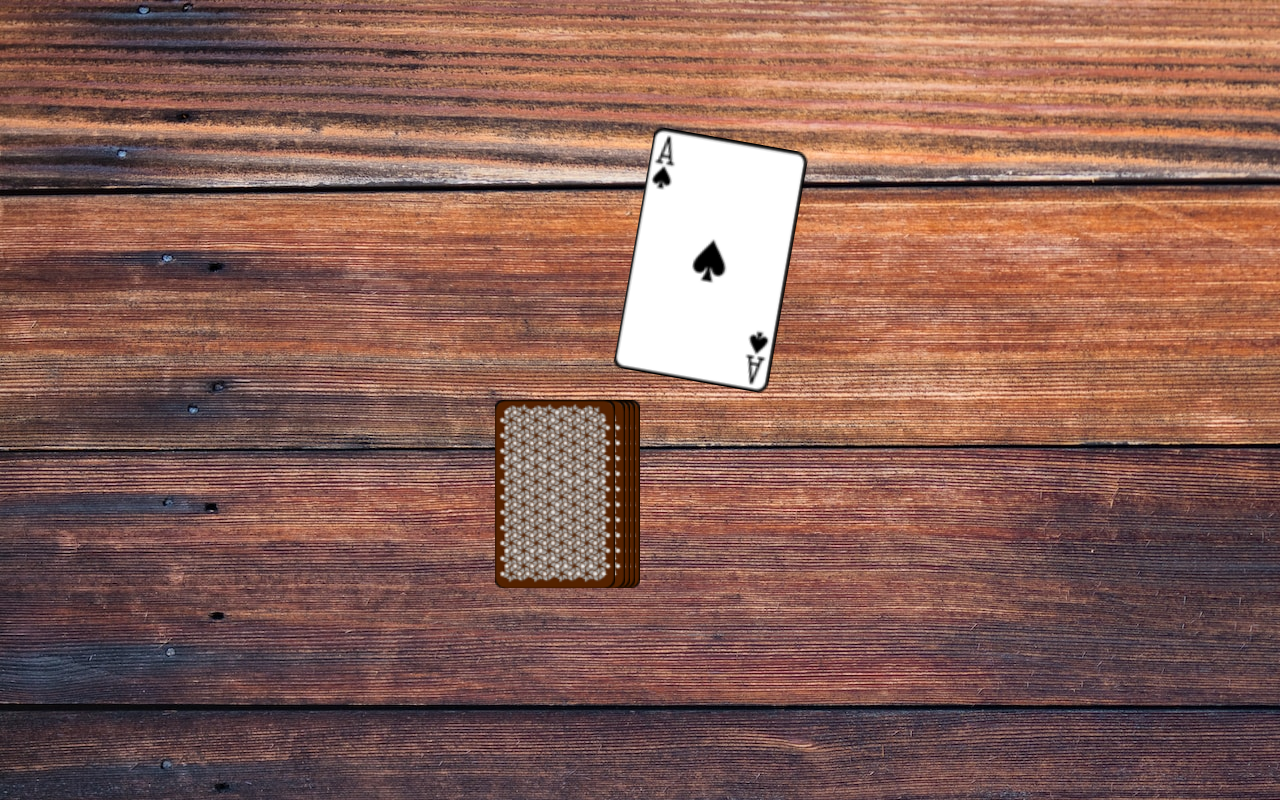
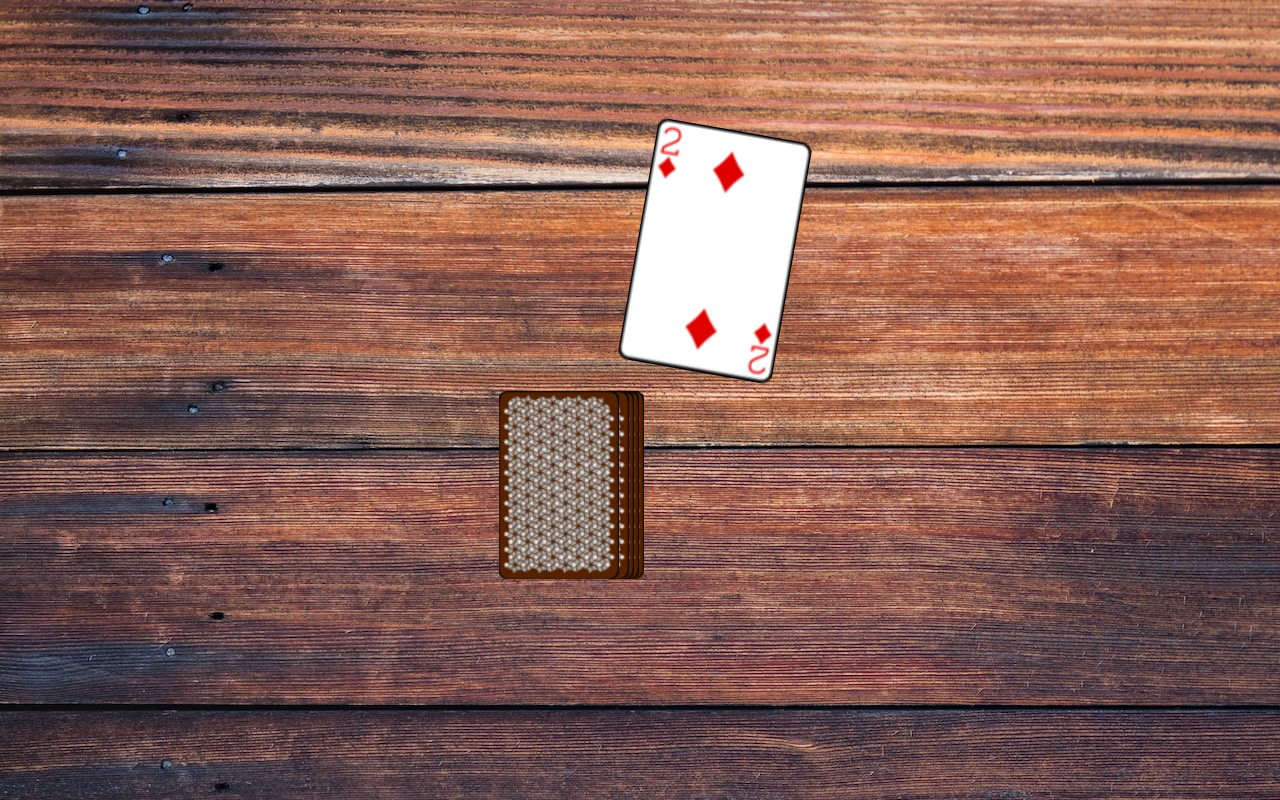
Before and after one commit to RafaelTauschek/ringoffire, an Angular app: page /game in a window 1280 px wide. Both pictures are taken after a click on the picture 555 px from the left and 493 px from the top of the page. Built offline with nearby package versions, Linux system fonts and the light colour scheme.

Commit message:
card animation and card randomizer, added player component

```diff
--- a/src/app/app.module.ts
+++ b/src/app/app.module.ts
@@ -5,12 +5,14 @@
 import { AppComponent } from './app.component';
 import { StartScreenComponent } from './start-screen/start-screen.component';
 import { GameComponent } from './game/game.component';
+import { PlayerComponent } from './player/player.component';
 
 @NgModule({
   declarations: [
     AppComponent,
     StartScreenComponent,
-    GameComponent
+    GameComponent,
+    PlayerComponent
   ],
   imports: [
     BrowserModule,
--- a/src/app/game/game.component.html
+++ b/src/app/game/game.component.html
@@ -1,9 +1,17 @@
 <div class="field">
 
     <div class="card-stack">
-        <img [ngStyle]="{'right.px': i * 5}" *ngFor="let c of [0, 1, 2, 3]; let i = index;" src="assets/img/cards/card_cover.png">
+        <!-- Card stack -->
+        <img [ngStyle]="{'right.px': i * 5}" *ngFor="let c of [0, 1, 2, 3]; let i = index;"
+            src="assets/img/cards/card_cover.png">
         <img (click)="takeCard()" class="top-card" style="right: 25px" src="assets/img/cards/card_cover.png">
-        <img (click)="takeCard()" *ngIf="pickCardAnimation" class="pick-card" style="right: 25px" src="assets/img/cards/ace_1.png">
+
+        <!-- Stack of played cards -->
+        <img *ngFor="let c of game.playedCards" class="played-cards" src="/assets/img/cards/{{ c }}.png">#
+
+        <!--Current card (animation) -->
+        <img (click)="takeCard()" *ngIf="pickCardAnimation" class="pick-card" style="right: 25px"
+            src="assets/img/cards/{{ currentCard }}.png">
     </div>
 
 </div>
--- a/src/app/game/game.component.scss
+++ b/src/app/game/game.component.scss
@@ -26,6 +26,11 @@
     }
 }
 
+.played-cards {
+    right: 25px;
+    transform: scale(1.3) translateX(120px) translateY(-180px) rotate(10deg);
+}
+
 .pick-card {
     animation: pick-card-animation 1s ease-in-out;
     transform: scale(1.3) translateX(120px) translateY(-180px) rotate(10deg);
--- a/src/app/game/game.component.ts
+++ b/src/app/game/game.component.ts
@@ -1,14 +1,39 @@
-import { Component } from '@angular/core';
+import { Component, OnInit } from '@angular/core';
+import { Game } from 'src/models/game';
 
 @Component({
   selector: 'app-game',
   templateUrl: './game.component.html',
   styleUrls: ['./game.component.scss']
 })
-export class GameComponent {
-  pickCardAnimation = false;
+export class GameComponent implements OnInit {
+  pickCardAnimation: boolean = false;
+  currentCard: string = '';
+  game!: Game;
+
+  constructor() { }
+
+  ngOnInit() {
+    this.newGame();
+
+  }
+
+  newGame() {
+    this.game = new Game();
+    console.log(this.game);
+
+  }
 
   takeCard() {
-    this.pickCardAnimation = true;
+    if (!this.pickCardAnimation) {
+      this.currentCard = this.game.stack.pop()!;
+      console.log(this.currentCard);
+      this.pickCardAnimation = true;
+
+      setTimeout(() => {
+        this.game.playedCards.push(this.currentCard);
+        this.pickCardAnimation = false;
+      }, 1000);
+    }
   }
 }
--- /dev/null
+++ b/src/app/player/player.component.html
@@ -0,0 +1 @@
+<p>player works!</p>
--- /dev/null
+++ b/src/models/game.ts
@@ -0,0 +1,34 @@
+export class Game {
+    public players: string[] = [];
+    public stack: string[] = [];
+    public playedCards: string[] = [];
+    public currentPlayer: number = 0;
+
+    constructor() {
+        for(let i = 1; i < 14; i++) {
+            this.stack.push('ace_' + i);
+            this.stack.push('clubs_' + i);
+            this.stack.push('diamonds_' + i);
+            this.stack.push('hearts_' + i);
+        }
+        shuffle(this.stack);
+    }
+
+}
+
+function shuffle(array: string[]) {
+    let currentIndex = array.length,  randomIndex;
+    // While there remain elements to shuffle.
+    while (currentIndex > 0) {
+
+      // Pick a remaining element.
+      randomIndex = Math.floor(Math.random() * currentIndex);
+      currentIndex--;
+
+      // And swap it with the current element.
+      [array[currentIndex], array[randomIndex]] = [
+        array[randomIndex], array[currentIndex]];
+    }
+
+    return array;
+  }
```
Also changed, not shown: src/app/player/player.component.ts (added, +10 -0 lines), src/app/player/player.component.scss (added), 1 other file (tests, documents, lock files or other folders).
